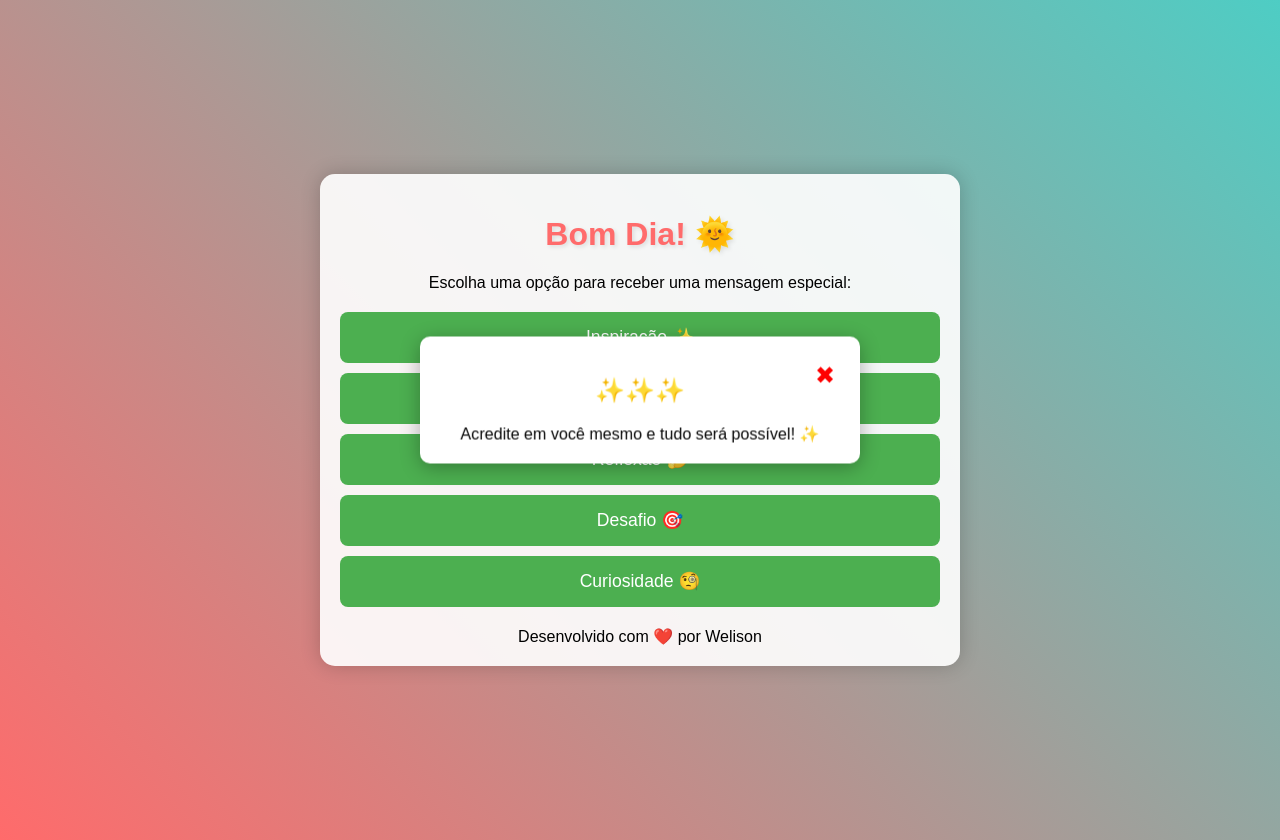
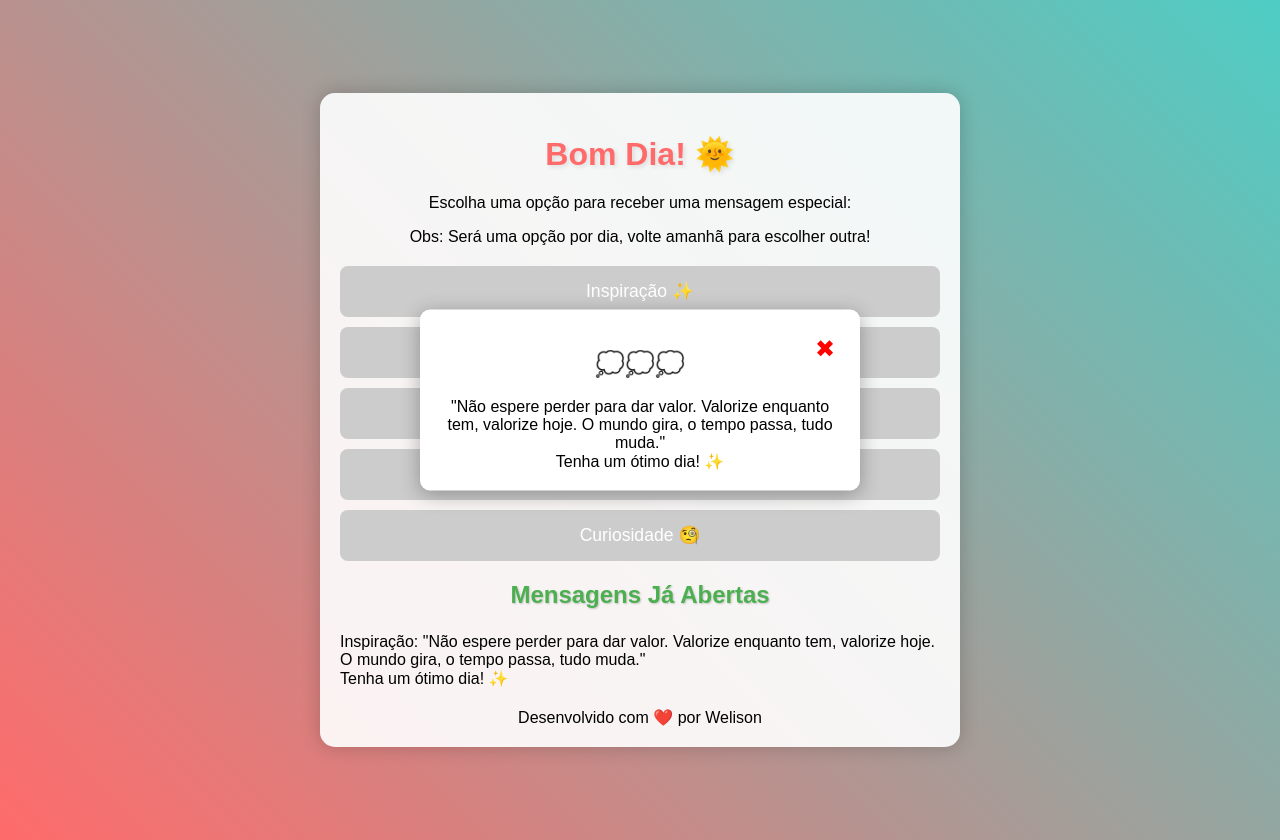
Before and after one commit to Welison200/bom-dia-site, a plain HTML site: page index.html in a window 1280 px wide. Both pictures are taken after a click on the button "Inspiração ✨". Drawn offline with Linux system fonts and the light colour scheme.

Commit message:
Update index.html

```diff
--- a/index.html
+++ b/index.html
@@ -51,12 +51,16 @@
             transition: all 0.3s ease;
         }
 
-        button:hover {
+        button:disabled {
+            background-color: #cccccc;
+            cursor: not-allowed;
+        }
+
+        button:hover:not(:disabled) {
             transform: translateY(-2px);
             box-shadow: 0 4px 8px rgba(0, 0, 0, 0.2);
         }
 
-        /* Estilos do pop-up */
         #popup {
             display: none;
             position: fixed;
@@ -70,12 +74,12 @@
             z-index: 1000;
             max-width: 90%;
             width: 400px;
-            animation: popupFadeIn 0.3s ease forwards; /* Animação de abertura */
+            animation: popupFadeIn 0.3s ease forwards;
         }
 
         #popup h2 {
             margin: 0;
-            padding-top: 20px; /* Espaçamento superior para o título */
+            padding-top: 20px;
         }
 
         #closePopup {
@@ -118,44 +122,21 @@
             }
         }
 
-        @keyframes pulse {
-            0% {
-                transform: scale(1);
-                opacity: 1;
-            }
-            50% {
-                transform: scale(1.05);
-                opacity: 0.8;
-            }
-            100% {
-                transform: scale(1);
-                opacity: 1;
-            }
+        .popupMessage {
+            margin-top: 20px;
         }
 
-        .pulsing {
-            animation: pulse 1s infinite; /* Aplicando a animação de pulsação */
+        #messageHistory {
+            margin-top: 20px;
+            text-align: left;
         }
 
-        .popupMessage {
-            animation: pulse 1s infinite; /* Aplicando a animação de pulsação ao texto */
-            margin-top: 20px; /* Espaçamento superior para o texto */
-        }
-
-        @media (max-width: 480px) {
-            .container {
-                padding: 15px;
-                margin: 10px;
-            }
-
-            h1 {
-                font-size: 1.5em;
-            }
-
-            button {
-                padding: 12px;
-                font-size: 1em;
-            }
+        #messageHistory h3 {
+            margin-top: 0;
+            font-size: 1.5em;
+            color: #4CAF50;
+            text-shadow: 1px 1px 2px rgba(0, 0, 0, 0.2);
+            text-align: center;
         }
     </style>
 </head>
@@ -164,86 +145,129 @@
         <h1>Bom Dia! 🌞</h1>
 
         <p>Escolha uma opção para receber uma mensagem especial:</p>
+        <p>Obs: Será uma opção por dia, volte amanhã para escolher outra!</p>
 
         <div class="options">
-            <button onclick="showMessage('inspiracao')">Inspiração ✨</button>
-            <button onclick="showMessage('piada')">Piada 😄</button>
-            <button onclick="showMessage('reflexao')">Reflexão 🤔</button>
-            <button onclick="showMessage('desafio')">Desafio 🎯</button>
-            <button onclick="showMessage('curiosidade')">Curiosidade 🧐</button>
+            <button onclick="showMessage('inspiracao')" id="btn-inspiracao">Inspiração ✨</button>
+            <button onclick="showMessage('piada')" id="btn-piada">Piada 😄</button>
+            <button onclick="showMessage('reflexao')" id="btn-reflexao">Reflexão 🤔</button>
+            <button onclick="showMessage('desafio')" id="btn-desafio">Desafio 🎯</button>
+            <button onclick="showMessage('curiosidade')" id="btn-curiosidade">Curiosidade 🧐</button>
         </div>
 
-        <!-- Pop-up -->
+        <div id="messageHistory">
+            <h3>Mensagens Já Abertas</h3>
+            <div id="historicalMessages"></div>
+        </div>
+
         <div id="popup">
             <button id="closePopup" onclick="closePopup()">✖</button>
-            <h2>✨✨✨</h2>
+            <h2>💭💭💭</h2>
             <div id="popupMessage" class="popupMessage"></div>
         </div>
 
         <footer>
-            Desenvolvido com <button id="resetHeart" onclick="resetChoices()">❤️</button> por Welison
+            Desenvolvido com <button id="resetHeart" onclick="promptReset()">❤️</button> por Welison
         </footer>
     </div>
 
     <script>
-        // Função para verificar e resetar a data
         function checkAndResetDate() {
-            const lastChoice = localStorage.getItem('lastChoice');
+            const lastChoiceDate = localStorage.getItem('lastChoiceDate');
             const today = new Date().toDateString();
 
-            if (lastChoice !== today) {
-                localStorage.removeItem('lastChoice');  // Remove a data armazenada
+            if (lastChoiceDate !== today) {
+                localStorage.removeItem('lastChoiceDate');
             }
         }
 
-        // Chame essa função quando a página for carregada
-        checkAndResetDate();
+        function updateButtonStates() {
+            const chosenMessages = JSON.parse(localStorage.getItem('messageHistory')) || [];
+            const today = new Date().toDateString();
+            const lastChoiceDate = localStorage.getItem('lastChoiceDate');
+            const isToday = lastChoiceDate === today;
 
-        function resetChoices() {
-            localStorage.removeItem('lastChoice');
-            closePopup(); // Fechar o pop-up ao resetar
-            alert('Escolhas resetadas! Você pode escolher uma nova mensagem.');
+            const buttons = {
+                'inspiracao': document.getElementById('btn-inspiracao'),
+                'piada': document.getElementById('btn-piada'),
+                'reflexao': document.getElementById('btn-reflexao'),
+                'desafio': document.getElementById('btn-desafio'),
+                'curiosidade': document.getElementById('btn-curiosidade')
+            };
+
+            for (let type in buttons) {
+                const wasChosen = chosenMessages.some(msg => msg.startsWith(getOptionText(type)));
+                buttons[type].disabled = wasChosen || isToday;
+            }
+        }
+
+        function getOptionText(type) {
+            const options = {
+                'inspiracao': 'Inspiração',
+                'piada': 'Piada',
+                'reflexao': 'Reflexão',
+                'desafio': 'Desafio',
+                'curiosidade': 'Curiosidade'
+            };
+            return options[type];
         }
 
         function showMessage(type) {
-            const lastChoice = localStorage.getItem('lastChoice');
-            const today = new Date().toDateString();
+            const messages = {
+                'inspiracao': '"Não espere perder para dar valor. Valorize enquanto tem, valorize hoje. O mundo gira, o tempo passa, tudo muda." <br>Tenha um ótimo dia! ✨',
+                'piada': 'Por que o pinheiro não se perde? Porque ele tem uma pinha (GPS)! 😄',
+                'reflexao': 'Às vezes, o caminho mais difícil é o que leva ao melhor destino. 🤔',
+                'desafio': 'Faça algo hoje que seu futuro eu agradecerá! 🎯',
+                'curiosidade': 'Sabia que as abelhas conseguem reconhecer rostos humanos? 🧐'
+            };
 
-            if (lastChoice === today) {
-                document.getElementById('popupMessage').innerHTML = 'Você já escolheu sua mensagem hoje! Volte amanhã para uma nova mensagem! 🌟';
-                document.getElementById('popup').style.display = 'block';
-                return;
-            }
+            const messageHistory = JSON.parse(localStorage.getItem('messageHistory')) || [];
+            const optionText = getOptionText(type);
+            const message = messages[type];
 
-            let message = '';
-            switch(type) {
-                case 'inspiracao':
-                    message = 'Acredite em você mesmo e tudo será possível! ✨';
-                    break;
-                case 'piada':
-                    message = 'Por que o pinheiro não se perde? Porque ele tem uma pinha (GPS)! 😄';
-                    break;
-                case 'reflexao':
-                    message = 'Às vezes, o caminho mais difícil é o que leva ao melhor destino. 🤔';
-                    break;
-                case 'desafio':
-                    message = 'Faça algo hoje que seu futuro eu agradecerá! 🎯';
-                    break;
-                case 'curiosidade':
-                    message = 'Sabia que as abelhas conseguem reconhecer rostos humanos? 🧐';
-                    break;
-            }
+            messageHistory.push(`${optionText}: ${message}`);
+            localStorage.setItem('messageHistory', JSON.stringify(messageHistory));
+            localStorage.setItem('lastChoiceDate', new Date().toDateString());
+
+            updateMessageHistory();
+            updateButtonStates();
 
             document.getElementById('popupMessage').innerHTML = message;
             document.getElementById('popup').style.display = 'block';
+        }
 
-            // A classe de pulsação já está aplicada no texto
-            localStorage.setItem('lastChoice', today);
+        function updateMessageHistory() {
+            const messageHistory = JSON.parse(localStorage.getItem('messageHistory')) || [];
+            const historicalMessagesDiv = document.getElementById('historicalMessages');
+            historicalMessagesDiv.innerHTML = messageHistory.map(msg => `<p>${msg}</p>`).join('');
         }
 
         function closePopup() {
             document.getElementById('popup').style.display = 'none';
         }
+
+        function promptReset() {
+            const password = prompt('Digite a senha para limpar o histórico:');
+            if (password === '123456') {
+                resetChoices();
+            } else {
+                alert('Senha incorreta! Tente novamente.');
+            }
+        }
+
+        function resetChoices() {
+            localStorage.removeItem('messageHistory');
+            localStorage.removeItem('lastChoiceDate');
+            updateMessageHistory();
+            updateButtonStates();
+            closePopup();
+            alert('Histórico de mensagens resetado! Você pode escolher novas mensagens.');
+        }
+
+        // Inicialização
+        checkAndResetDate();
+        updateMessageHistory();
+        updateButtonStates();
     </script>
 </body>
 </html>
```
